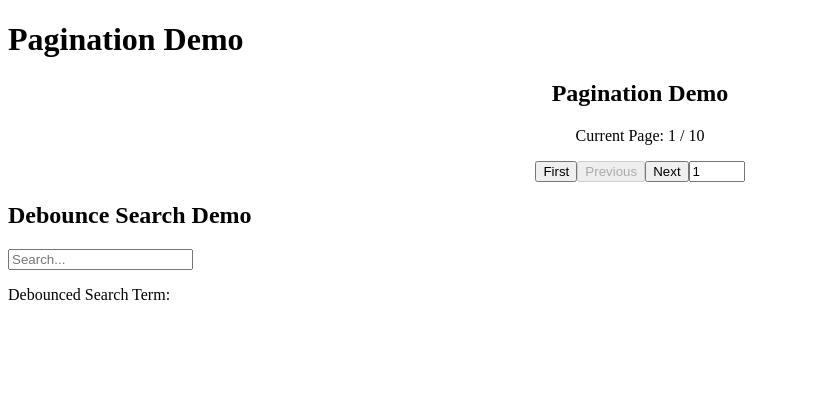
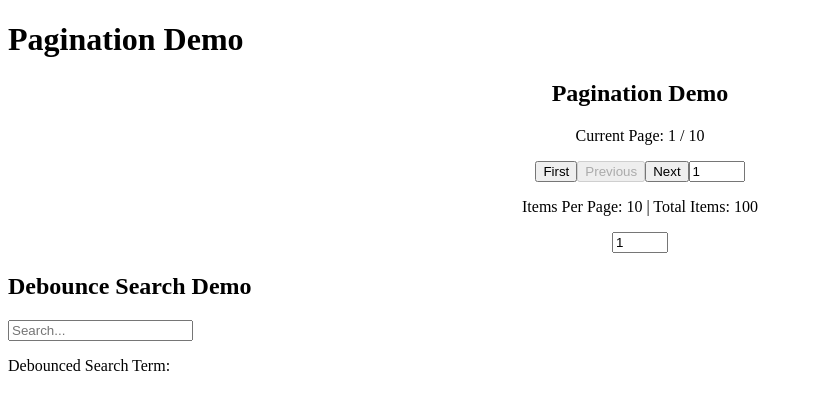
Before and after one commit to AureateProgrammer/Lab-10.1, a React (Vite) app: page / in a window 1280 px wide. Shown: the top 410 px of the page, without its empty margins (0-813 px from the left). Built offline with nearby package versions, Linux system fonts and the light colour scheme.

Commit message:
Creating Input

```diff
--- a/src/components/DebounceSearchDemo.tsx
+++ b/src/components/DebounceSearchDemo.tsx
@@ -29,6 +29,7 @@ export const DebounceSearchDemo = () => {
 
 
 
+
     return (
         <div>
             <h2>Debounce Search Demo</h2>
--- a/src/components/PaginationDem.tsx
+++ b/src/components/PaginationDem.tsx
@@ -9,9 +9,12 @@ const PaginationDem = () => {
             <button onClick={initialPage}>First</button>
             <button onClick={prevPage} disabled={currentPage === 1}>Previous</button>
             <button onClick={nextPage} disabled={currentPage === totalPages}>Next</button>
-            <input type="number" value={currentPage} onChange={(e) => goToPage(Number(e.target.value))} min={1} max={totalPages}
+            <input type="number" value={currentPage} onChange={(e) => goToPage(Number(e.target.value))} min={1} max={totalPages} />
+            <p>Items Per Page: 10 | Total Items: 100
 
-            />
+            </p>
+            <input type="number" value={currentPage} onChange={(e) => goToPage(Number(e.target.value))} min={1} max={totalPages} />
+
         </div>
     )
 }
--- a/src/hooks/usePagination.ts
+++ b/src/hooks/usePagination.ts
@@ -3,6 +3,7 @@ import {useState, useEffect} from 'react'
 export const usePagination = (totalItems: number, itemsPerPage: number) => {
     const [currentPage, setCurrentPage] = useState(1)
     const totalPages = Math.ceil(totalItems / itemsPerPage)
+
 
     const initialPage = () => {
         if (currentPage > 1) {
```
